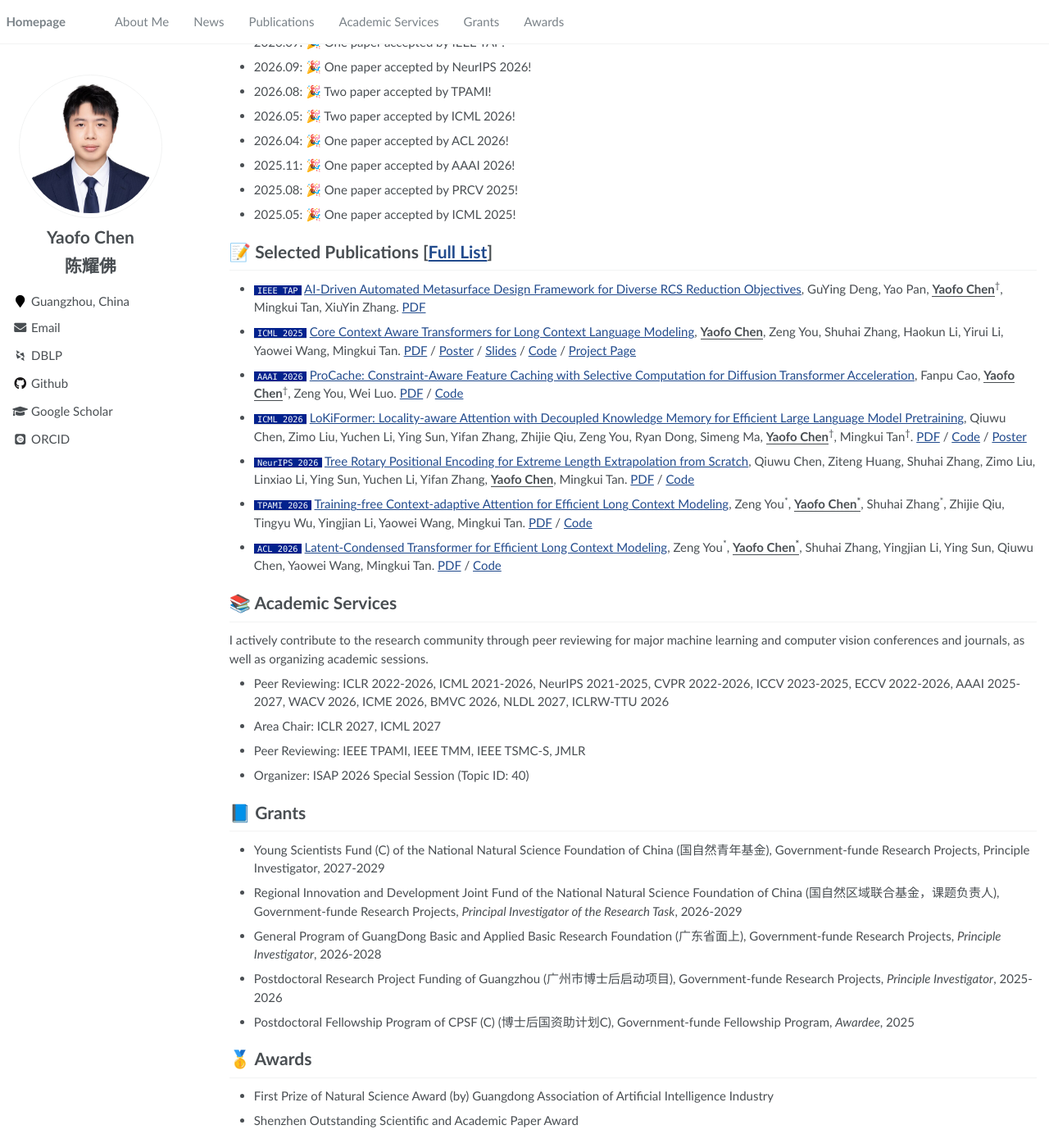
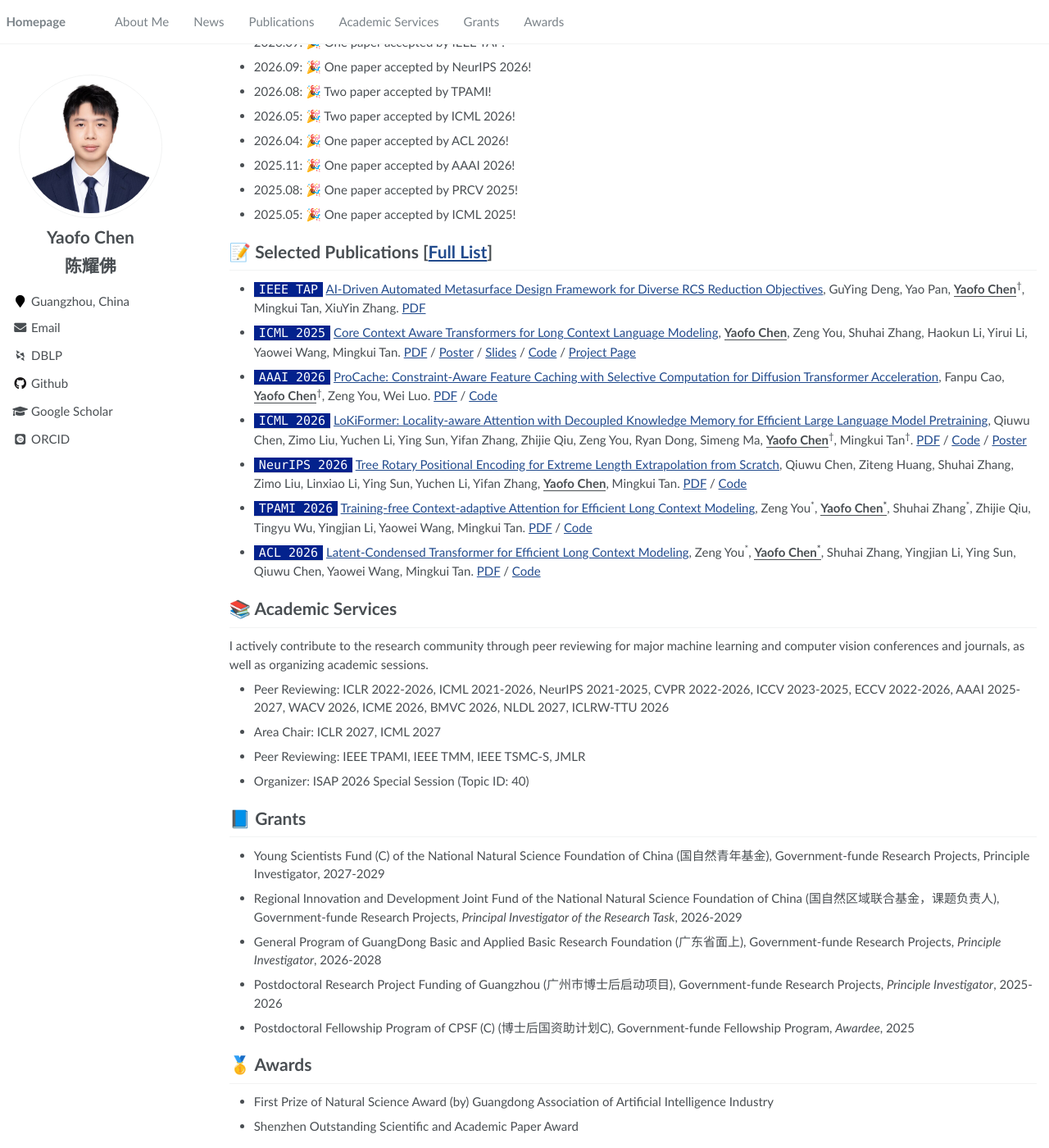
Before and after one commit to chenyaofo/homepagev2, a Jekyll site: the page built from _pages/about.md, in a window 1280 px wide and 1400 px high, scrolled down 404 px. Shown: the whole window at 82% size. Built offline with Jekyll 4.4.1, drawn with Linux system fonts in a browser that asks for light colours; some web fonts are replaced.

Commit message:
large font

```diff
--- a/_sass/_syntax.scss
+++ b/_sass/_syntax.scss
@@ -38,7 +38,7 @@ div.highlighter-rouge, figure.highlight {
   color: white;
   margin-bottom: 0em;
   padding: 0em;
-  font-size: $type-size-7;
+  font-size: $type-size-5;
   border: 0px solid $border-color;
   border-radius: 0;
 }
```
